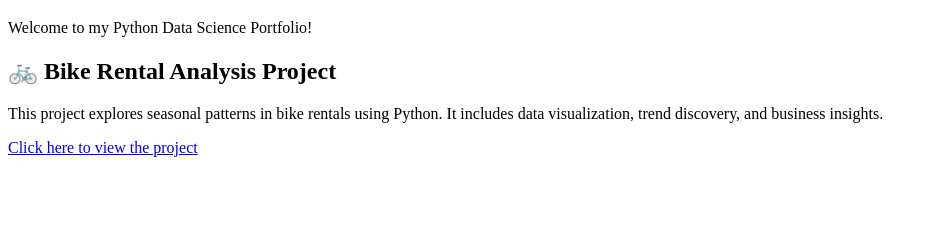
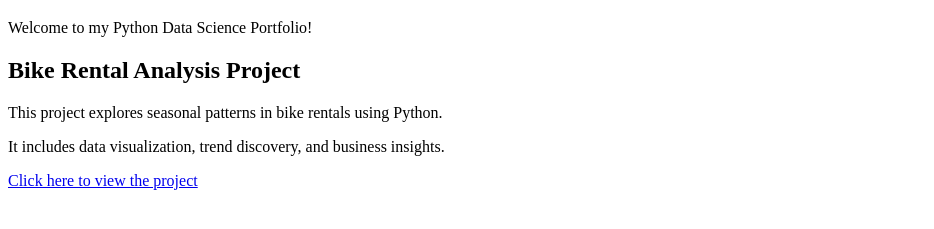
Before and after one commit to alimaster11/alimaster11.github.io, a plain HTML site: page alindex.html in a window 1280 px wide. Shown: the part 61-290 px from the top of the page, without its empty margins (0-934 px from the left). Drawn offline with Linux system fonts and the light colour scheme.

Commit message:
Update alindex.html

```diff
--- a/alindex.html
+++ b/alindex.html
@@ -1,15 +1,17 @@
 <!DOCTYPE html>
 <html lang="en">
 <head>
-  <meta charset="UTF-8">
+  <meta charset="UTF-8" />
   <title>Ali Master's Python Portfolio</title>
 </head>
 <body>
   <h1>Hello, I'm Ali Master </h1>
   <p>Welcome to my Python Data Science Portfolio!</p>
 
-  <h2>🚲 Bike Rental Analysis Project</h2>
-  <p>This project explores seasonal patterns in bike rentals using Python. It includes data visualization, trend discovery, and business insights.</p>
-  <p><a href="bike%20rental.html"> Click here to view the project</a></p>
+  <h2>Bike Rental Analysis Project</h2>
+  <p>This project explores seasonal patterns in bike rentals using Python.</p>
+  <p>It includes data visualization, trend discovery, and business insights.</p>
+
+  <p><a href="bike%20rental.html" target="_blank">Click here to view the project</a></p>
 </body>
 </html>
```
